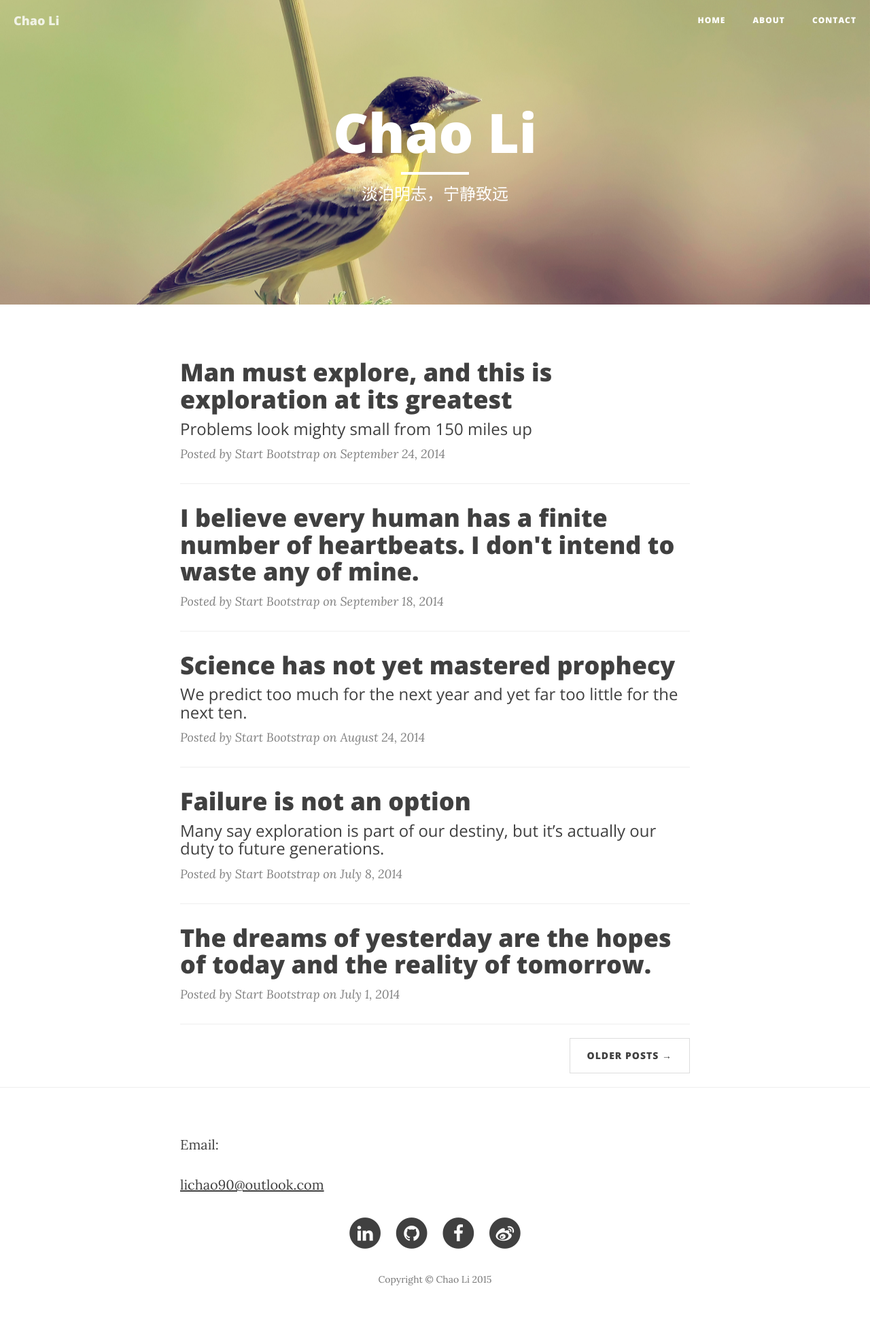
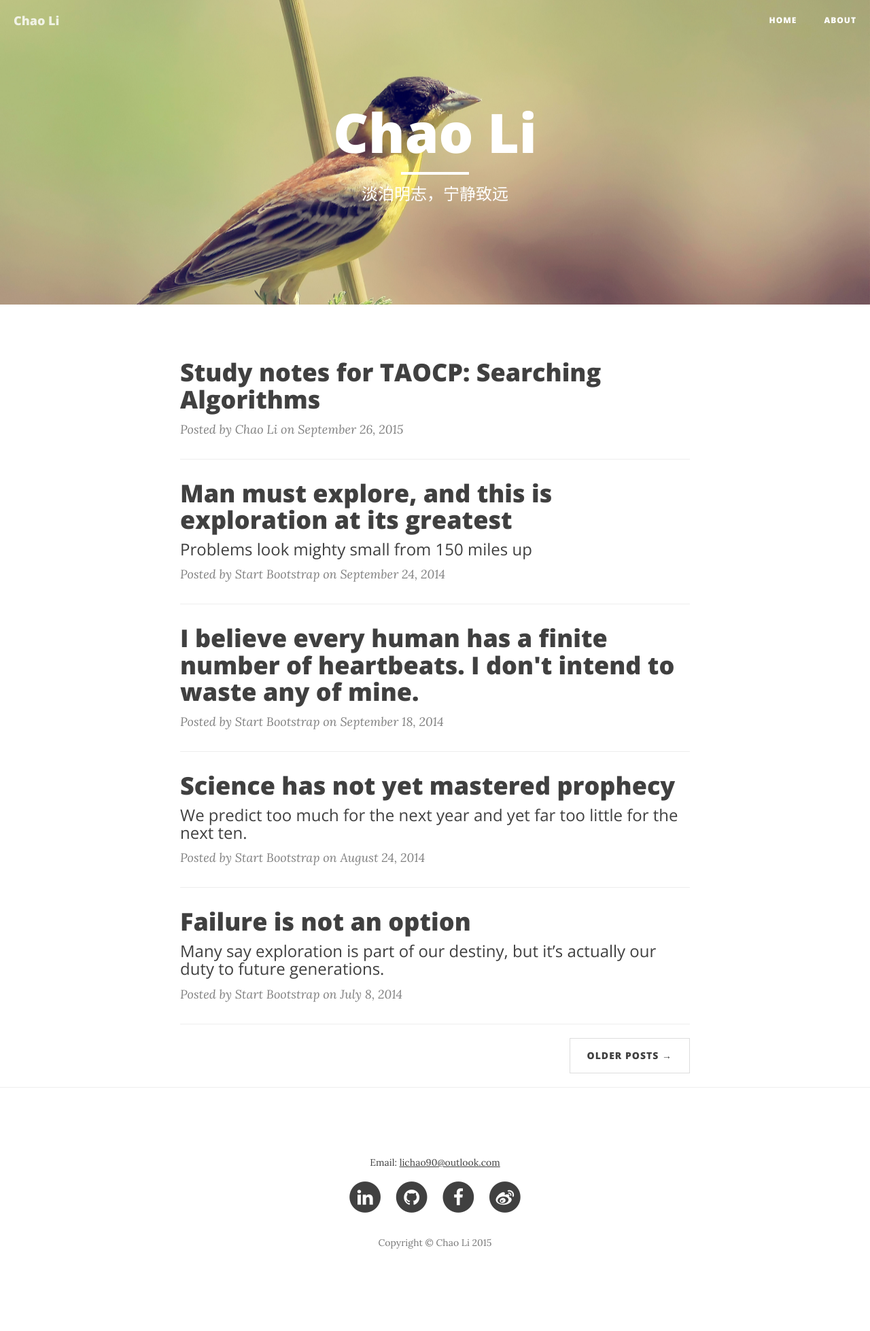
Before and after one commit to Mungyi/chaopli.github.io, a Jekyll site: the page built from index.html, in a window 1280 px wide. Shown: the whole page at 68% size. Built offline with Jekyll 4.4.1, drawn with Linux system fonts in a browser that asks for light colours; nearby versions of some CDN libraries; the list of posts is cut into pages by our own code; after the commit the page ends 1904 px from its top, so only the background shows below that.

Commit message:
title of first post

```diff
--- a/_includes/footer.html
+++ b/_includes/footer.html
@@ -3,10 +3,7 @@
     <div class="container">
         <div class="row">
             <div class="col-lg-8 col-lg-offset-2 col-md-10 col-md-offset-1">
-				Email:
-				<p>
-					<a href="mailto:lichao90@outlook.com" target="_top">lichao90@outlook.com</a>
-				</p>
+				<p class="contact"> Email: <a href="mailto:lichao90@outlook.com" target="_top">lichao90@outlook.com</a> </p>
                 <ul class="list-inline text-center">
 					<!-- feed
                     <li>
--- a/_layouts/post.html
+++ b/_layouts/post.html
@@ -1,5 +1,6 @@
 ---
 layout: default
+author: Chao Li
 ---
 
 <!-- Post Header -->
--- /dev/null
+++ b/_posts/2015-09-26-searching-algorithms.md
@@ -0,0 +1,6 @@
+---
+layout: post
+title: "Study notes for TAOCP: Searching Algorithms"
+date: 2015-09-26
+header-img: "img/post-bg-07.jpg"
+---
--- a/css/clean-blog.css
+++ b/css/clean-blog.css
@@ -270,6 +270,11 @@ footer .copyright {
   text-align: center;
   margin-bottom: 0;
 }
+footer .contact {
+	font-size: 14px;
+	text-align: center;
+	margin-bottom: 1em;
+}
 .floating-label-form-group {
   font-size: 14px;
   position: relative;
```
Also changed, not shown: contact.html (deleted, +0 -48 lines), img/post-bg-07.jpg (added).
